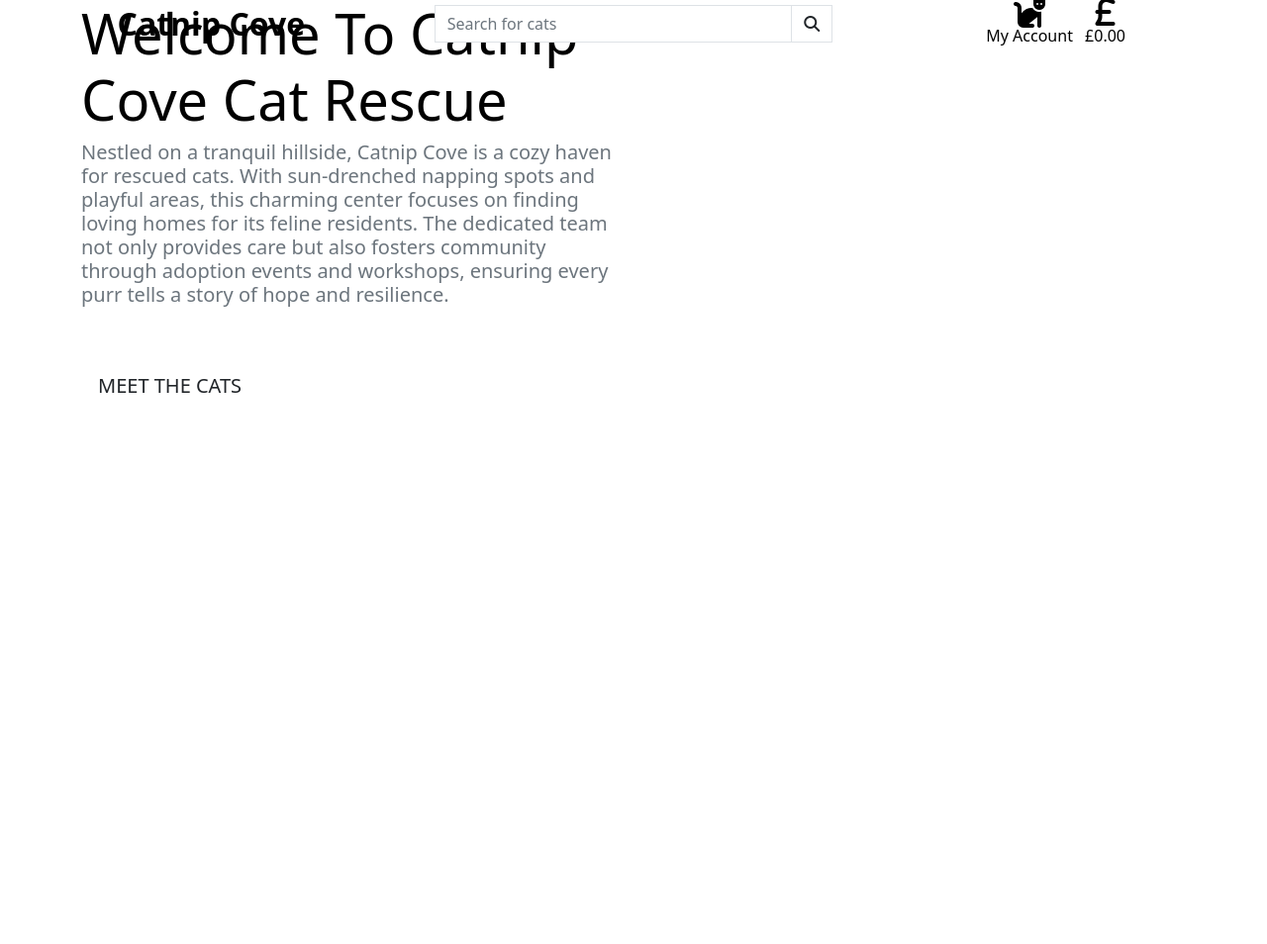
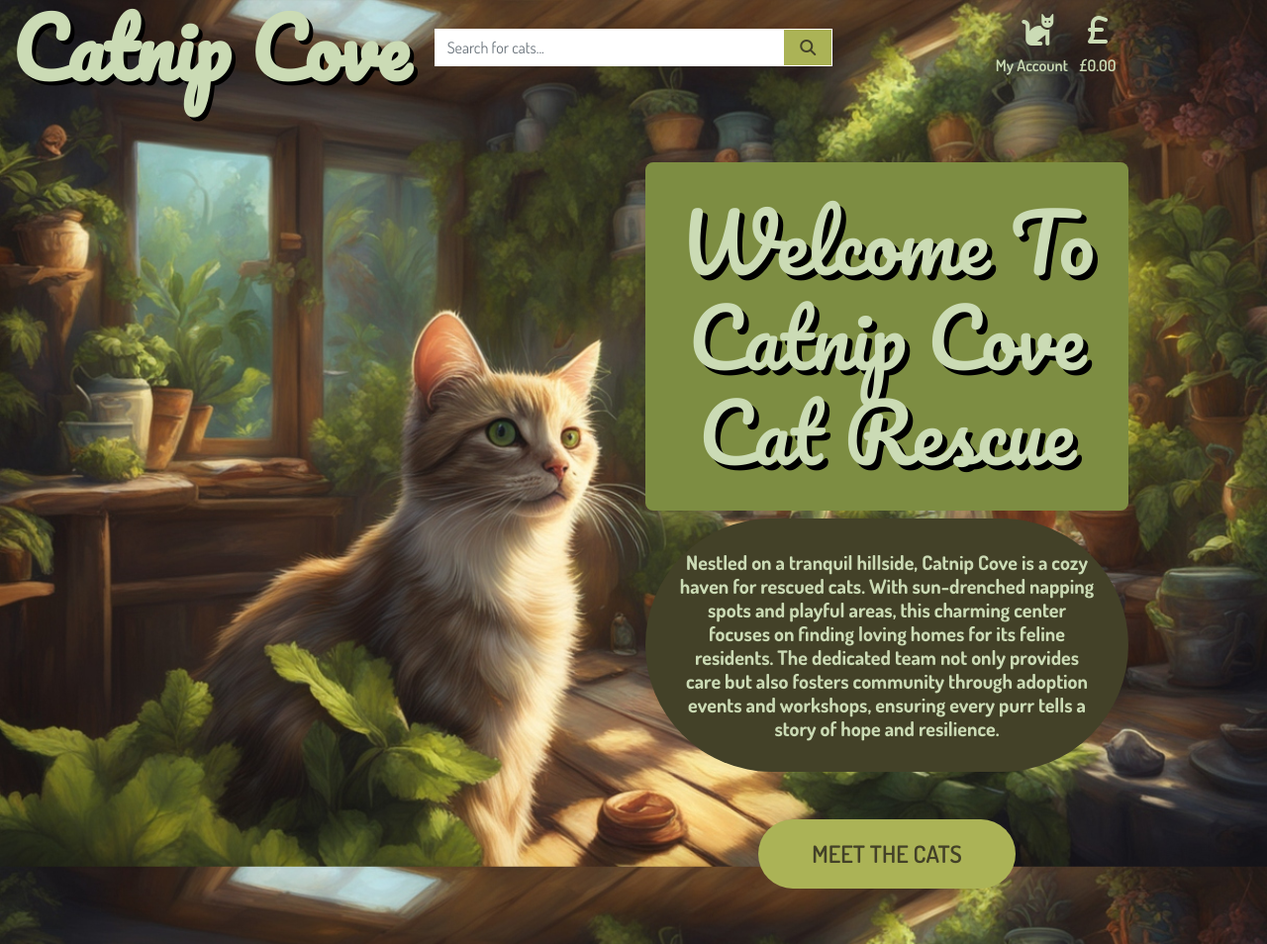
Before and after one commit to veebee4/catnip-cove, a Django app: page / in a window 1280 px wide. Shown: the whole page at 99% size. Before the commit the page ends 397 px from the top, so only its background shows below. Run offline with Django 3.2, Linux system fonts and the light colour scheme; some libraries are stand-ins or nearby versions.

Commit message:
Complete homepage header and css

```diff
--- a/catnip_cove/settings.py
+++ b/catnip_cove/settings.py
@@ -155,6 +155,10 @@ USE_TZ = True
 # https://docs.djangoproject.com/en/3.2/howto/static-files/
 
 STATIC_URL = '/static/'
+STATICFILES_DIRS = (os.path.join(BASE_DIR, 'static'),)
+
+MEDIA_URL = '/media/'
+MEDIA_ROOT = os.path.join(BASE_DIR, 'media')
 
 # Default primary key field type
 # https://docs.djangoproject.com/en/3.2/ref/settings/#default-auto-field
--- a/catnip_cove/urls.py
+++ b/catnip_cove/urls.py
@@ -15,9 +15,11 @@ Including another URLconf
 """
 from django.contrib import admin
 from django.urls import path, include
+from django.conf import settings
+from django.conf.urls.static import static
 
 urlpatterns = [
     path('admin/', admin.site.urls),
     path('accounts/', include('allauth.urls')),
     path('', include('home.urls')),
-]
+] + static(settings.MEDIA_URL, document_root=settings.MEDIA_ROOT)
--- a/home/templates/home/index.html
+++ b/home/templates/home/index.html
@@ -11,21 +11,21 @@
 
 {% block content %}
     <div class="container h-100">
-        <div class="row h-100">
+        <div class="row h-100 justify-content-end">
             <div class="col-7 col-md-6 my-auto">
-                <h1 class="display-4 logo-font text-black">
+                <h1 class="display-4 home-logo text-center rounded-3">
                     Welcome To Catnip Cove Cat Rescue
                 </h1>
-                <h5 class="text-muted">
+                <h5 class="home-desc-text text-center rounded-pill">
                     Nestled on a tranquil hillside, Catnip Cove is a cozy haven for rescued cats.
                     With sun-drenched napping spots and playful areas, this charming center
                     focuses on finding loving homes for its feline residents. The dedicated
                     team not only provides care but also fosters community through adoption
                     events and workshops, ensuring every purr tells a story of hope and resilience.
                 </h5>
-                <div class="my-5">
+                <div class="home-cat-button-container my-5">
                     <h4>
-                        <a href="" class="shop-now-button btn btn-lg rounded-0 text-uppercase py-3">Meet the Cats</a>
+                        <a href="" class="meet-cats-button btn btn-lg rounded-pill text-uppercase py-3">Meet the Cats</a>
                     </h4>
                 </div>
             </div>
--- /dev/null
+++ b/static/css/base.css
@@ -0,0 +1,119 @@
+/* ---------------------------------------- Special headings/paddings/margins/text */
+html {
+    height: 100%;
+}
+
+/* -------------------------------------------------------------------------------------------------------------------------------- Body */
+
+body {
+    background: url('/media/banner-cat.jpg') no-repeat center center fixed;
+    background-size: cover;
+    height: calc(100vh - 164px);
+    color: #555;
+    font-family: 'Dosis';
+}
+
+/* -------------------------------------------------------------------------------------------------------------------------------- Header & Nav */
+
+.icon {
+    align-items: center;
+    display: inline-flex;
+    justify-content: center;
+    height: 1.5rem;
+    width: 1.5rem;
+}
+
+.nav-bar-icon {
+    color: #CBDBB5;
+}
+
+.logo-font {
+    font-family: 'Pacifico';
+    font-size: 5rem;
+    color: #CBDBB5;
+    text-shadow: 4px 4px black;
+}
+
+.main-logo-link {
+    width: fit-content;
+}
+
+.btn-green {
+    background-color: #ABB356;
+    color: #434128;
+}
+
+.btn-green:hover,
+.btn-green:active,
+.btn-green:focus {
+    background: #7D8D42;
+    color: white;
+}
+
+.nav-link-title {
+    font-size: 1rem;
+    font-weight: 600;
+    color: #CBDBB5;
+}
+
+/* -------------------------------------------------------------------------------------------------------------------------------- Home Page */
+
+.home-logo {
+    font-family: 'Pacifico';
+    font-size: 5rem;
+    color: #CBDBB5;
+    text-shadow: 5px 5px black;
+    background-color: rgba(125, 141, 66, 1);
+    padding: 2rem;
+}
+
+.home-desc-text {
+    color: #CBDBB5;
+    background-color: rgba(67, 65, 40, 1);
+    padding: 2rem;
+    font-weight: 700;
+}
+
+.home-cat-button-container {
+    display: flex;
+    justify-content: center;
+}
+
+.meet-cats-button {
+    background: #ABB356;
+    color: #434128;
+    min-width: 260px;
+    font-weight: 600;
+    font-size: 1.5rem;
+}
+
+.meet-cats-button:hover,
+.meet-cats-button:active,
+.meet-cats-button:focus {
+    background: #7D8D42;
+    color: white;
+}
+
+/* -------------------------------- Media Queries */
+
+/* Slightly larger container on xl screens */
+@media (min-width: 1200px) {
+  .container {
+    max-width: 80%;
+  }
+}
+
+/* fixed top navbar only on medium and up */
+@media (min-width: 992px) {
+    .fixed-top-desktop-only {
+        position: fixed;
+        top: 0;
+        right: 0;
+        left: 0;
+        z-index: 1030;
+    }
+
+    .header-container {
+        padding-top: 164px;
+    }
+}
--- a/templates/base.html
+++ b/templates/base.html
@@ -14,6 +14,8 @@
 
     {% block corecss %}
     <link href="https://cdn.jsdelivr.net/npm/bootstrap@5.2.3/dist/css/bootstrap.min.css" rel="stylesheet" integrity="sha384-rbsA2VBKQhggwzxH7pPCaAqO46MgnOM80zW1RWuH61DGLwZJEdK2Kadq2F9CUG65" crossorigin="anonymous">
+    <link href="https://fonts.googleapis.com/css2?family=Dosis:wght@200..800&family=Pacifico&display=swap" rel="stylesheet">
+    <link rel="stylesheet" href="{% static 'css/base.css' %}">
     {% endblock %}
 
     {% block extra_css %}
@@ -34,15 +36,15 @@
       <div class="row">
           <div class="col-12 col-lg-4 my-auto py-1 py-lg-0 text-center text-lg-left">
               <a href="{% url 'home' %}" class="nav-link main-logo-link">
-                  <h2 class="logo-font text-black my-0"><strong>Catnip Cove</strong></h2>
+                  <h2 class="logo-font my-0"><strong>Catnip Cove</strong></h2>
               </a>
           </div>
           <div class="col-12 col-lg-4 my-auto py-1 py-lg-0">
               <form method="GET" action="">
                   <div class="input-group w-100">
-                      <input class="form-control border border-black rounded-0" type="text" name="q" placeholder="Search for cats">
+                      <input class="form-control border border-white rounded-0" type="text" name="q" placeholder="Search for cats...">
                       <div class="input-group-append">
-                          <button class="form-control btn btn-black border border-black rounded-0" type="submit">
+                          <button class="form-control btn btn-green border border-white rounded-0" type="submit">
                               <span class="icon">
                                 <i class="fa-solid fa-magnifying-glass"></i>
                               </span>
@@ -56,8 +58,8 @@
                   <li class="list-inline-item dropdown">
                       <a class="text-black nav-link" href="#" id="user-options" data-bs-toggle="dropdown" aria-haspopup="true" aria-expanded="false">
                           <div class="text-center">
-                              <div><i class="fa-solid fa-cat fa-2xl"></i></div>
-                              <p class="my-0">My Account</p>
+                              <div><i class="fa-solid fa-cat fa-2xl icon nav-bar-icon"></i></div>
+                              <p class="my-0 nav-link-title">My Account</p>
                           </div>
                       </a>
                       <div class="dropdown-menu border-0" aria-labelledby="user-options">
@@ -76,8 +78,8 @@
                   <li class="list-inline-item">
                       <a class="{% if grand_total %}text-info font-weight-bold{% else %}text-black{% endif %} nav-link" href="">
                           <div class="text-center">
-                              <div><i class="fa-solid fa-sterling-sign fa-2xl"></i></i></div>
-                              <p class="my-0">
+                              <div><i class="fa-solid fa-sterling-sign fa-2xl icon nav-bar-icon"></i></i></div>
+                              <p class="my-0 nav-link-title">
                                   {% if grand_total %}
                                       £{{ grand_total|floatformat:2 }}
                                   {% else %}
```
Also changed, not shown: media/banner-cat.jpg (added), media/group-cats.jpeg (added).
